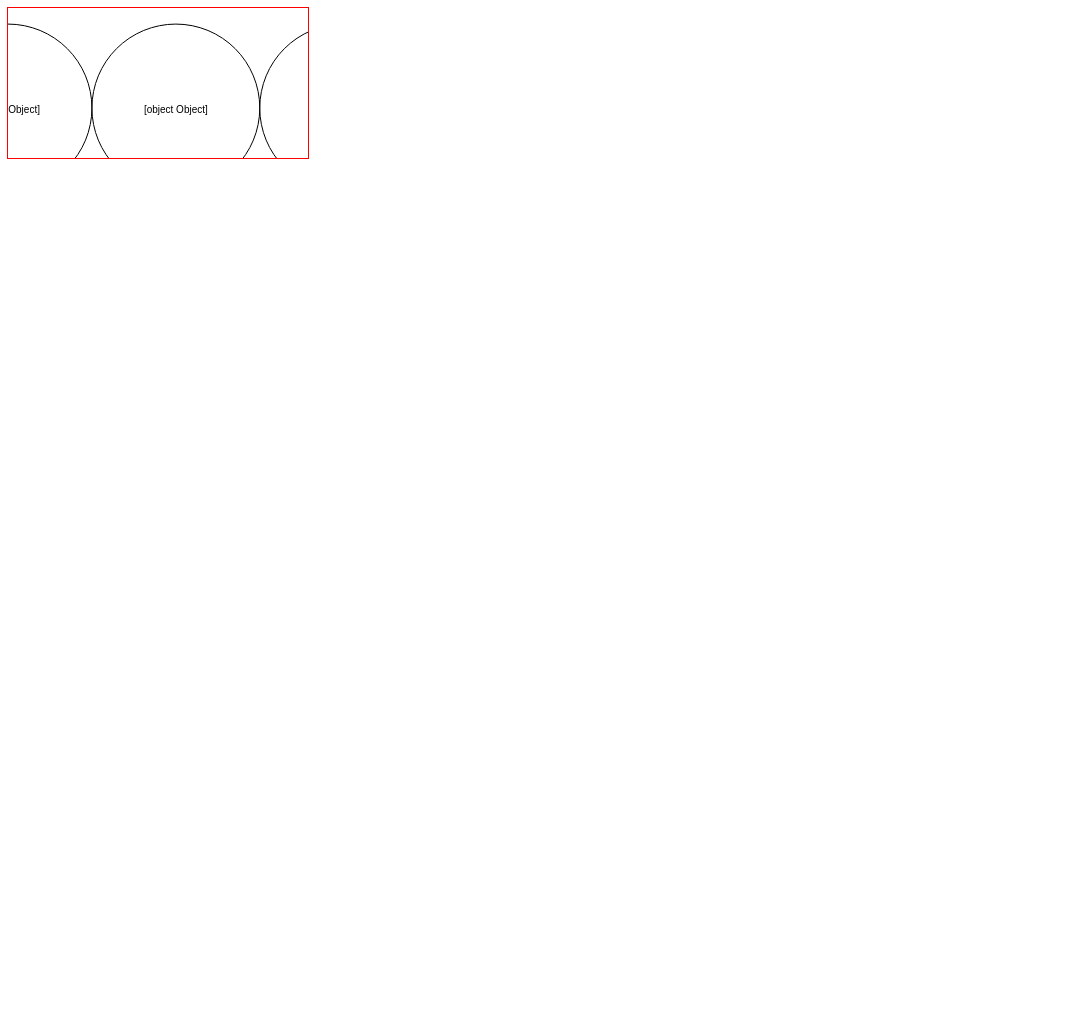
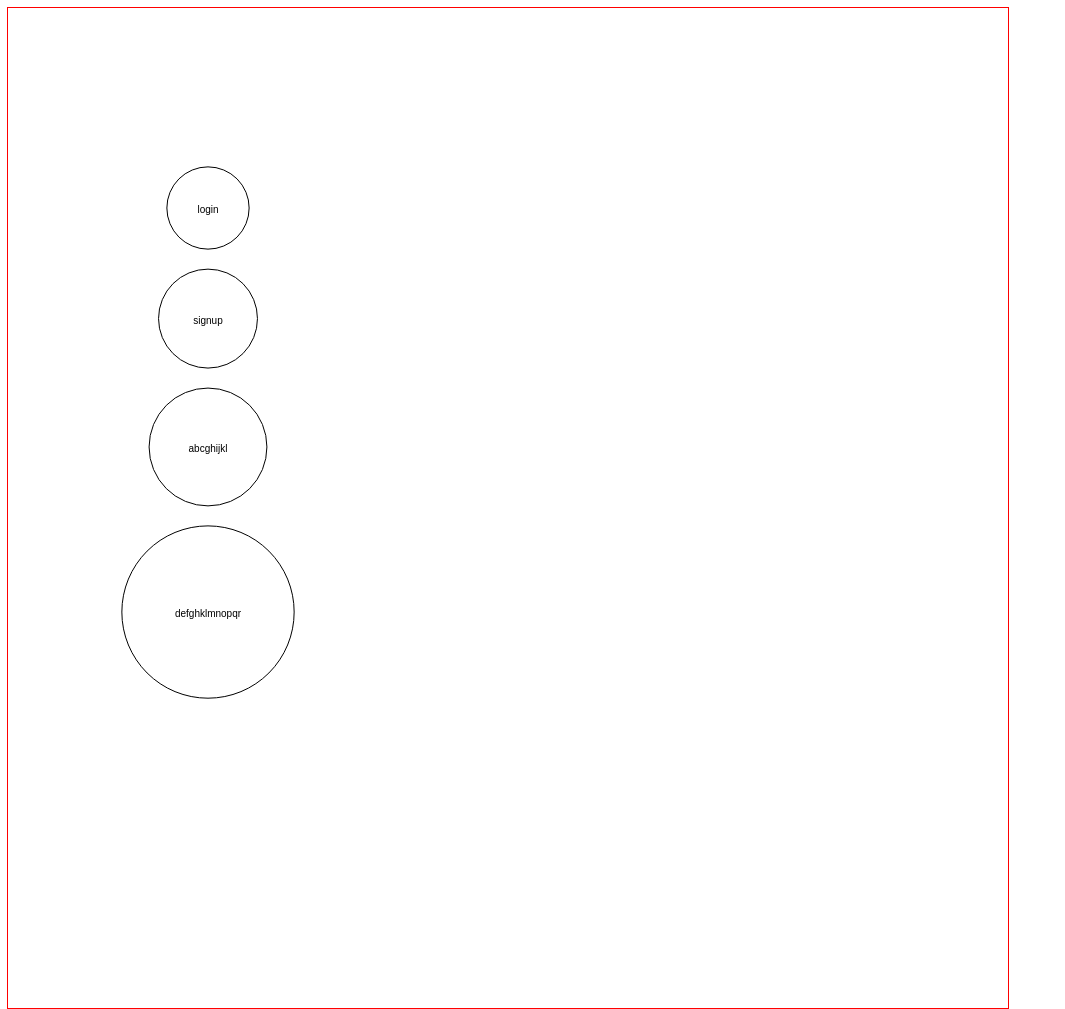
Before and after one commit to abc401/usecase-diagram-generator, a website with bundled scripts: page src/index.html in a window 1280 px wide. Shown: the whole page, without its empty margins (0-1065 px from the left). Before the commit the page ends 800 px from the top, so only its background shows below. Built offline with nearby package versions, Linux system fonts and the light colour scheme.

Commit message:
space out usecases

```diff
--- a/jsconfig.json
+++ b/jsconfig.json
@@ -1,6 +1,6 @@
 {
     "compilerOptions": {
         "checkJs": true,
-        "lib": ["ES2016", "DOM"]
+        "lib": ["ES6", "DOM"]
     },
 }
--- a/src/index.html
+++ b/src/index.html
@@ -7,6 +7,6 @@
     <script src="js/index.js" type="module"></script>
 </head>
 <body>
-    <canvas style="outline: red solid 1px;" id="main-canvas"></canvas>
+    <canvas style="outline: red solid 1px;" width="1000" height="1000" id="main-canvas"></canvas>
 </body>
 </html>
--- a/src/js/canvas.js
+++ b/src/js/canvas.js
@@ -5,8 +5,10 @@ export let canvas;
 export let ctx;
 
 export function init() {
-  canvas = document.getElementById("main-canvas");
-  if (canvas == null) {
+  const _canvas = document.getElementById("main-canvas");
+  if (_canvas instanceof HTMLCanvasElement) {
+    canvas = _canvas;
+  } else {
     throw Error();
   }
   ctx = canvas.getContext("2d");
--- a/src/js/index.js
+++ b/src/js/index.js
@@ -1,8 +1,8 @@
-import { init } from "./canvas";
+import { canvas, ctx, init } from "./canvas.js";
 init();
 
-import { ctx } from "./canvas";
-import { UseCase } from "./usecase";
+import { makeSpace, makeSpaceSingle } from "./spacing.js";
+import { UseCase } from "./usecase.js";
 
 const USER = "user";
 const ADMIN = "admin";
@@ -23,34 +23,18 @@ const actorToUseCase = new Map([
   [DB, DEF],
 ]);
 
-/**
- * @param {string} useCaseName
- * @param {number} x
- * @param {number} y
- */
-function drawUseCase(useCaseName, x, y) {
-  const padding = 20;
-  const measurement = ctx.measureText(useCaseName);
-  const height =
-    Math.abs(measurement.actualBoundingBoxAscent) +
-    Math.abs(measurement.actualBoundingBoxDescent);
-  const width = measurement.width;
-  const radius = Math.max(width, height) + padding;
-
-  ctx.beginPath();
-  ctx.ellipse(x, y, radius, radius, 0, 0, 2 * Math.PI);
-  ctx.stroke();
-  ctx.fillText(useCaseName, x - width / 2, y + height / 2);
-
-  return { size: radius };
-}
-
 function drawUseCases() {
+  ctx.clearRect(0, 0, canvas.width, canvas.height);
   let x = 0;
-  for (let usecase of useCases) {
-    const measurement = drawUseCase(usecase, x, 100);
-    x += measurement.size * 2;
+  for (const useCase of useCases) {
+    useCase.draw();
+    const measurement = useCase.dimensions;
+    x += measurement.radius * 2;
   }
 }
 
-drawUseCases();
+makeSpace(useCases);
+
+setInterval(() => {
+  drawUseCases();
+}, 1000 / 60);
--- /dev/null
+++ b/src/js/spacing.js
@@ -0,0 +1,54 @@
+import { UseCase } from "./usecase.js";
+
+/** @param {UseCase[]} useCases */
+export function makeSpace(useCases) {
+  for (const useCase of useCases) {
+    if (useCase.dimensions == null) {
+      useCase.measure();
+    }
+  }
+
+  for (const useCase1 of useCases) {
+    for (const useCase2 of useCases) {
+      if (useCase1 === useCase2) {
+        continue;
+      }
+      const delta = useCase2.pos.sub(useCase1.pos);
+      const desiredMinLength =
+        UseCase.PADDING +
+        useCase1.dimensions.radius +
+        useCase2.dimensions.radius;
+
+      if (delta.mag() < desiredMinLength) {
+        const desiredDelta = delta.norm().scalarMul(desiredMinLength);
+        useCase2.pos = useCase1.pos.add(desiredDelta);
+      }
+    }
+  }
+}
+
+/**
+ * @param {UseCase} useCase1
+ * @param {UseCase[]} useCases
+ */
+export function makeSpaceSingle(useCase1, useCases) {
+  for (const useCase2 of useCases) {
+    if (useCase2.dimensions == null) {
+      useCase2.measure();
+    }
+  }
+
+  for (const useCase2 of useCases) {
+    if (useCase1 === useCase2) {
+      continue;
+    }
+    const delta = useCase2.pos.sub(useCase1.pos);
+    const desiredMinLength =
+      UseCase.PADDING + useCase1.dimensions.radius + useCase2.dimensions.radius;
+
+    if (delta.mag() < desiredMinLength) {
+      const desiredDelta = delta.norm().scalarMul(desiredMinLength);
+      useCase2.pos = useCase1.pos.add(desiredDelta);
+    }
+  }
+}
--- a/src/js/usecase.js
+++ b/src/js/usecase.js
@@ -1,19 +1,32 @@
-import { ctx } from "./canvas";
+import { ctx } from "./canvas.js";
+import { Vec2 } from "./vec2.js";
+let x = 200;
+let y = 200;
+
 export class UseCase {
   static PADDING = 20;
   /** @type {string} */
   name;
 
+  /** @type {Vec2} */
+  pos;
+
   /**
    * @type {?{
-   *   size: number;
+   *   radius: number;
+   *   textWidth: number;
+   *   textHeight: number;
    * }}
    */
   dimensions;
 
+  focused = false;
+
   /** @param {string} name */
   constructor(name) {
     this.name = name;
+    this.pos = new Vec2(x, y);
+    y += 100;
   }
 
   measure() {
@@ -22,19 +35,40 @@ export class UseCase {
       Math.abs(measurement.actualBoundingBoxAscent) +
       Math.abs(measurement.actualBoundingBoxDescent);
     const width = measurement.width;
-    const radius = Math.max(width, height) + padding;
+    const radius = Math.max(width, height) + UseCase.PADDING;
     this.dimensions = {
-      size: radius,
+      radius,
+      textWidth: width,
+      textHeight: height,
     };
   }
 
   draw() {
+    if (this.focused) {
+      ctx.strokeStyle = "red";
+      ctx.fillStyle = "red";
+    } else {
+      ctx.strokeStyle = "black";
+      ctx.fillStyle = "black";
+    }
     if (this.dimensions == null) {
       this.measure();
     }
     ctx.beginPath();
-    ctx.ellipse(x, y, radius, radius, 0, 0, 2 * Math.PI);
+    ctx.ellipse(
+      this.pos.x,
+      this.pos.y,
+      this.dimensions.radius,
+      this.dimensions.radius,
+      0,
+      0,
+      2 * Math.PI,
+    );
     ctx.stroke();
-    ctx.fillText(useCaseName, x - width / 2, y + height / 2);
+    ctx.fillText(
+      this.name,
+      this.pos.x - this.dimensions.textWidth / 2,
+      this.pos.y + this.dimensions.textHeight / 2,
+    );
   }
 }
--- /dev/null
+++ b/src/js/vec2.js
@@ -0,0 +1,44 @@
+export class Vec2 {
+  /** @type {number} */
+  x;
+
+  /** @type {number} */
+  y;
+
+  /**
+   * @param {number} x
+   * @param {number} y
+   */
+  constructor(x, y) {
+    this.x = x;
+    this.y = y;
+  }
+
+  /** @param {Vec2} that */
+  sub(that) {
+    return new Vec2(this.x - that.x, this.y - that.y);
+  }
+
+  add(that) {
+    return new Vec2(this.x + that.x, this.y + that.y);
+  }
+
+  mag() {
+    return Math.sqrt(this.x * this.x + this.y * this.y);
+  }
+
+  norm() {
+    const mag = this.mag();
+    return new Vec2(this.x / mag, this.y / mag);
+  }
+
+  /** @param {number} scalar */
+  scalarAdd(scalar) {
+    return new Vec2(this.x + scalar, this.y + scalar);
+  }
+
+  /** @param {number} scalar */
+  scalarMul(scalar) {
+    return new Vec2(this.x * scalar, this.y * scalar);
+  }
+}
```
